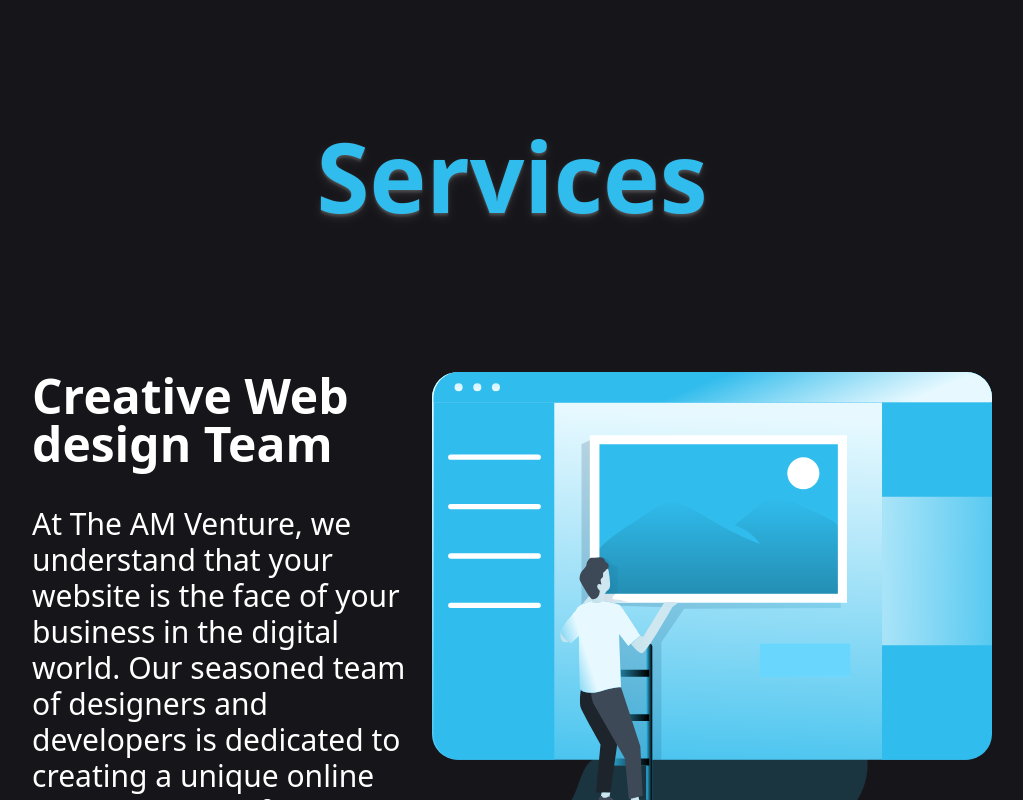
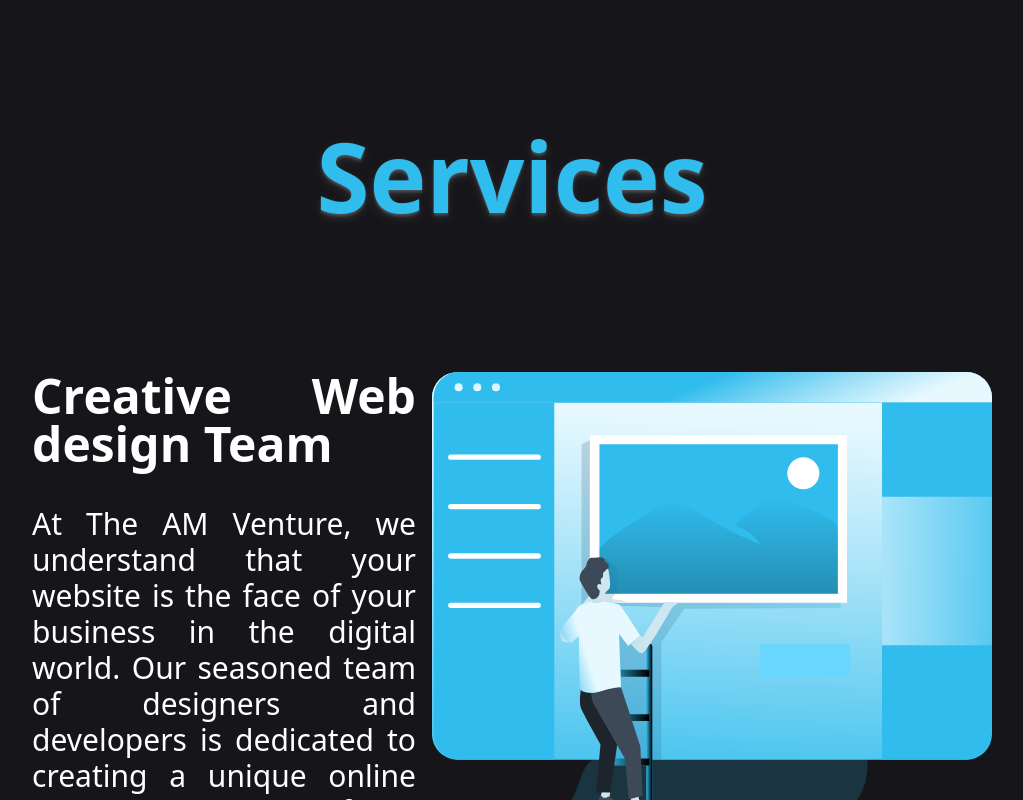
Before and after one commit to The-AM-Venture/homepage, a Next.js app: page / in a window 1280 px wide. Shown: the part 1560-2360 px from the top of the page, without its empty margins (128-1151 px from the left). Built offline with nearby package versions, Linux system fonts and the light colour scheme.

Commit message:
add text align

```diff
--- a/src/app/components/services.js
+++ b/src/app/components/services.js
@@ -4,7 +4,7 @@
 export default function Services() {
   return (
     <>
-        <section className='mx-5 md:mx-0'>
+        <section className='mx-5 md:mx-0 text-justify'>
             <h2 className='font-bold text-primary-a0 lg:text-8xl md:text-7xl text-5xl mb-[10%] text-shadow-lg/10 text-shadow-light-a0 text-center'>Services</h2>
                 <div className='pt-5 flex flex-col md:flex-row justify-center'>
                     <div className='flex flex-col xl:w-[30%] mr-4'>
```
